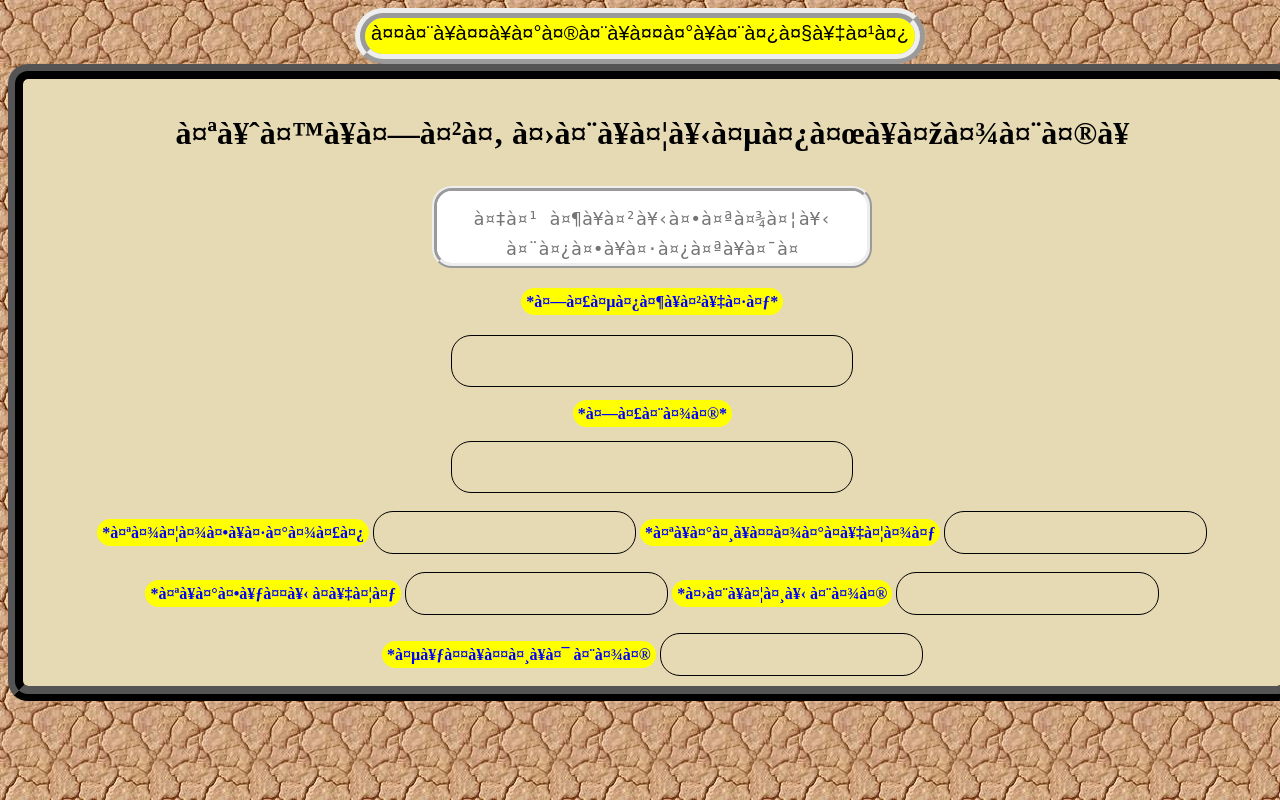
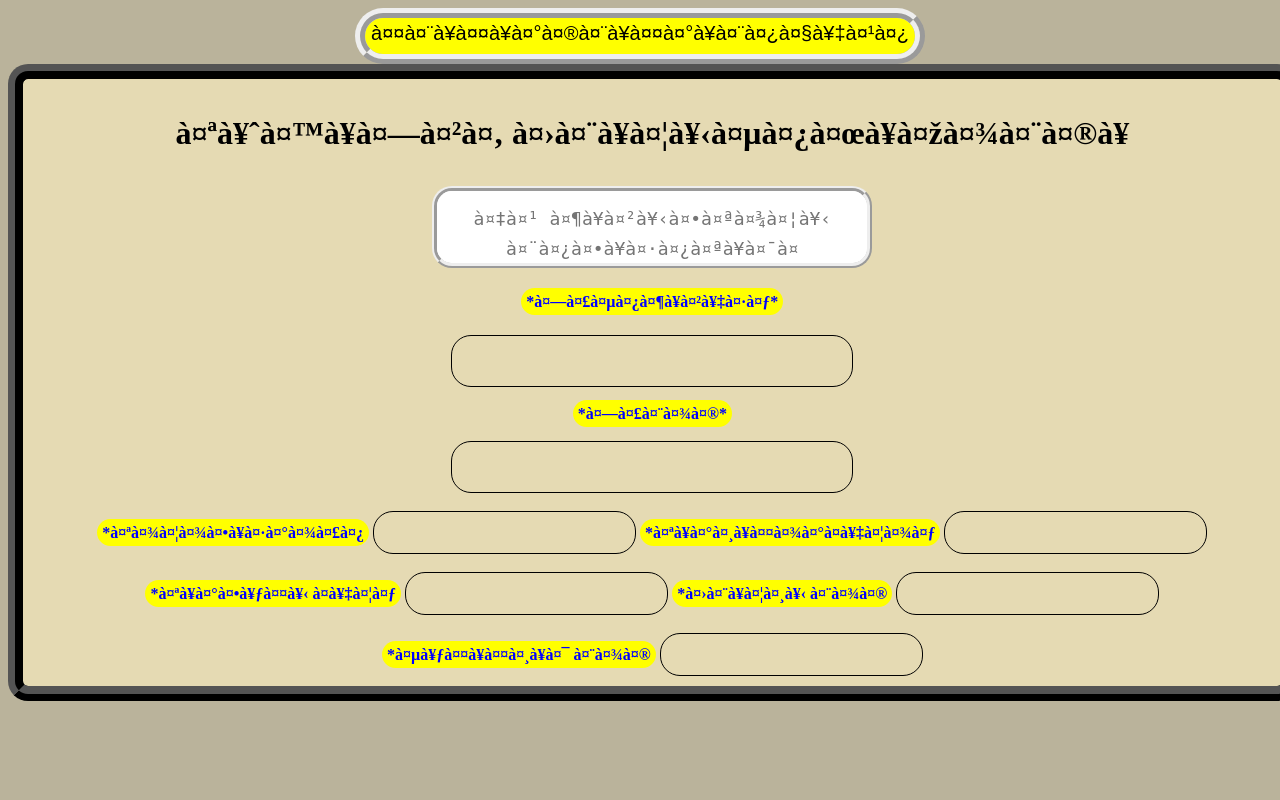
Before and after one commit to arshavak/pingala_chhand_shastram, a PHP site: page / in a window 1280 px wide. Run offline with PHP 8.4, Linux system fonts and the light colour scheme.

Commit message:
Update style.css

```diff
--- a/style.css
+++ b/style.css
@@ -24,8 +24,8 @@ display:none;
 }
 
 body{
-background-image: url("fotos/chhand-bg.jpg");
-/*background-color:#bab39b;*/
+
+background-color:#bab39b;
 }
 
 button{
```
